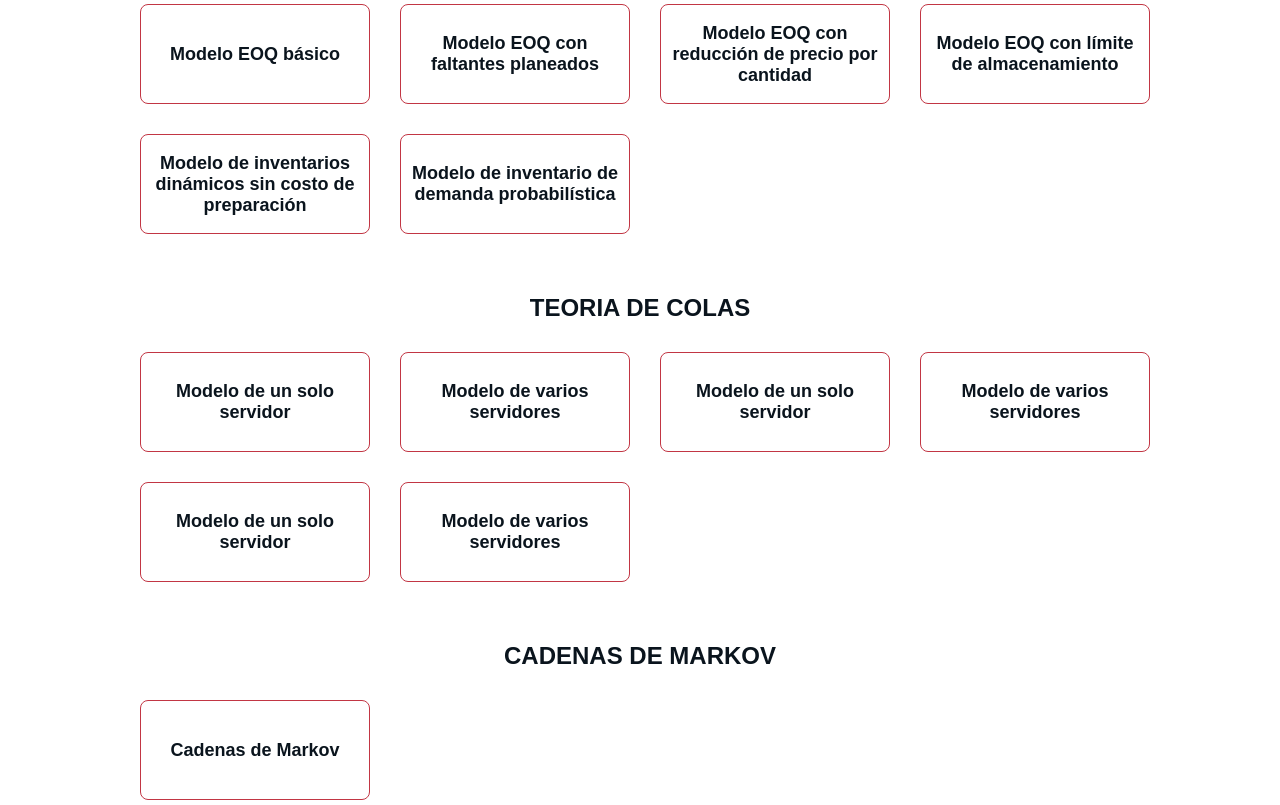
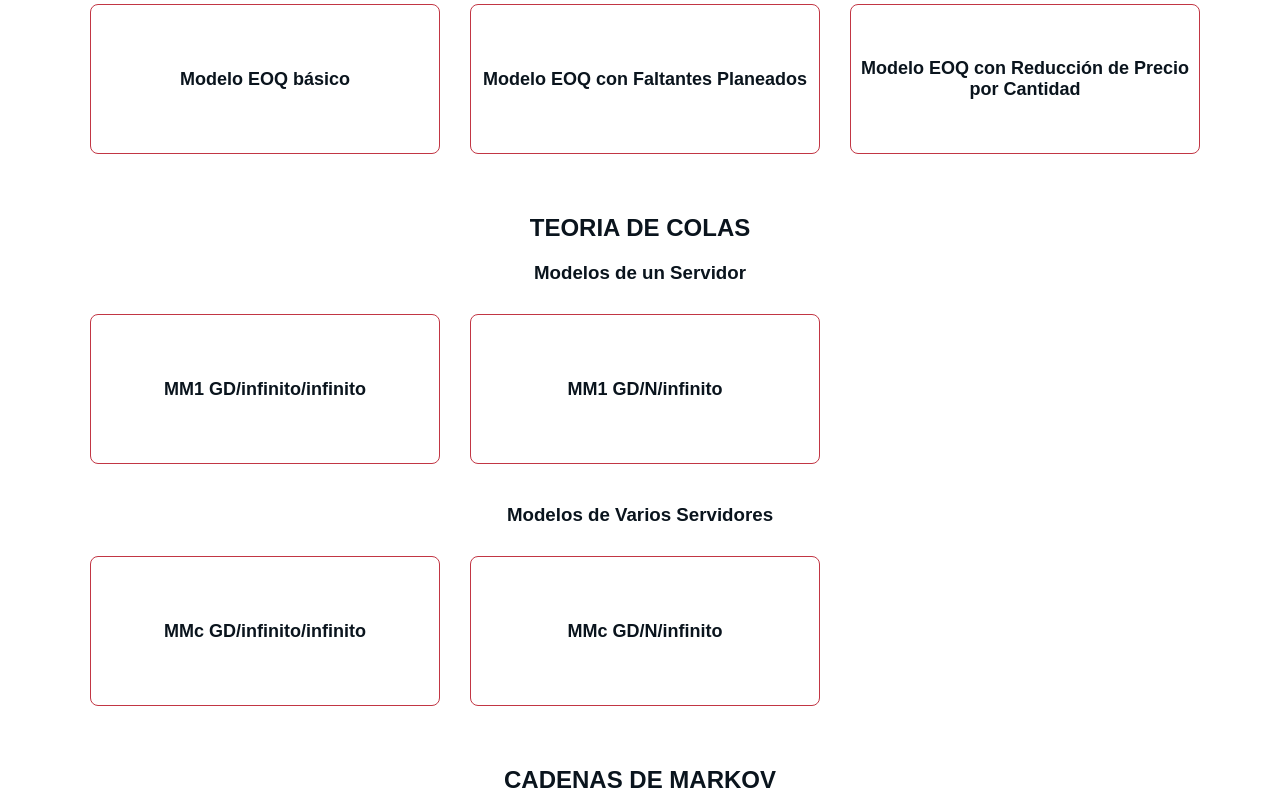
Before and after one commit to pedroanze/project-operativa, a plain HTML site: page index.html in a window 1280 px wide. Shown: the part 615-1420 px from the top of the page. Drawn offline with Linux system fonts and the light colour scheme.

Commit message:
coreccion del home

```diff
--- a/css/index.css
+++ b/css/index.css
@@ -18,6 +18,7 @@
 body {
     margin: 0;
     font-family: 'Arenas movedizas', sans-serif;
+
 }
 
 
@@ -122,9 +123,17 @@ nav{
     text-align: center;
     color: var(--black);
 }
+
+.texto-modelo-secundary{
+    margin-top: 20px;
+    margin-bottom: 20px;
+    text-align: center;
+    color: var(--black);
+}
+
  .cards-conteiner {
     display: grid;
-    grid-template-columns: repeat(auto-fill,260px);
+    grid-template-columns: repeat(auto-fill,380px);
     place-content: center;
 }
 
@@ -137,8 +146,8 @@ nav{
     margin-top: 12px;
     font-weight:bolder;
     font-size: var(--lg);
-    width: 230px;
-    height: 100px;
+    width: 350px;
+    height: 150px;
     background-color: var(--white);
     border: none;
     border: 1px solid var(--red);
@@ -151,8 +160,8 @@ nav{
 }
 
 .bottom-info:hover{
-    width: 231px;
-    height: 101px;
+    width: 352px;
+    height: 151px;
     border: 3px solid var(--red);
     font-size: 19px;
     background-color:#f8f8f8 ;
--- a/index.html
+++ b/index.html
@@ -16,8 +16,6 @@
                 <a href="./index.html">
                     <img src="/image/logo.png" alt="logo" class ="logo">
                 </a>
-
-
         </div>
         <div class="navbar-right">
             <ul>
@@ -39,8 +37,6 @@
 
                 <h1> 2HARRIS</h1>
             </div>
-
-            <p > la mejor calculadora para teoria de inventarios</p>
         </div>
 
 
@@ -54,24 +50,27 @@
         <h1 class="texto-modelo">TEORIA DE INVENTARIOS</h1>
         <div class="cards-conteiner">
             <a href="/html/teoria-inventarios/eoq-basico.html" class="bottom-info">Modelo EOQ básico</a>
-            <a href="/html/teoria-inventarios/eoq-faltantes.html" class="bottom-info">Modelo EOQ con faltantes planeados</a>
-            <a href="/html/teoria-inventarios/eoq-reducccion.html" class="bottom-info">Modelo EOQ con reducción de precio por cantidad</a>
-            <a href="/html/teoria-inventarios/eoq-limite.html" class="bottom-info">Modelo EOQ con límite de almacenamiento</a>
-            <a href="/html/teoria-inventarios/modelo-dinamico-sin-costo.html" class="bottom-info">Modelo de inventarios dinámicos sin costo de preparación</a>
-            <a href="/html/teoria-inventarios/modelo-demanda-prob.html" class="bottom-info">Modelo de inventario de demanda probabilística</a>
+            <a href="/html/teoria-inventarios/eoq-faltantes.html" class="bottom-info">Modelo EOQ con Faltantes Planeados</a>
+            <a href="/html/teoria-inventarios/eoq-reducccion.html" class="bottom-info">Modelo EOQ con Reducción de Precio por Cantidad</a>
 
 
         </div>
 
         <h1 class="texto-modelo">TEORIA DE COLAS</h1>
+        <h3 class="texto-modelo-secundary">
+            Modelos de un Servidor
+        </h3>
         <div class="cards-conteiner">
-            <a href="/html/teoria-colas/modelo-solo-servidor.html" class="bottom-info">Modelo de un solo servidor</a>
-            <a href="/html/teoria-colas/modelo-solo-servidor.html" class="bottom-info">Modelo de varios servidores</a>
-            <a href="/html/teoria-colas/modelo-solo-servidor.html" class="bottom-info">Modelo de un solo servidor</a>
-            <a href="/html/teoria-colas/modelo-solo-servidor.html" class="bottom-info">Modelo de varios servidores</a>
-            <a href="/html/teoria-colas/modelo-solo-servidor.html" class="bottom-info">Modelo de un solo servidor</a>
-            <a href="/html/teoria-colas/modelo-solo-servidor.html" class="bottom-info">Modelo de varios servidores</a>
+            <a href="/html/teoria-colas/modelo-solo-servidor.html" class="bottom-info">MM1 GD/infinito/infinito</a>
+            <a href="/html/teoria-colas/modelo-solo-servidor.html" class="bottom-info">MM1 GD/N/infinito</a>
+        </div>
+        <h3 class="texto-modelo-secundary">
+            Modelos de Varios Servidores
+        </h3>
 
+        <div class="cards-conteiner">
+            <a href="/html/teoria-colas/modelo-solo-servidor.html" class="bottom-info">MMc GD/infinito/infinito</a>
+            <a href="/html/teoria-colas/modelo-solo-servidor.html" class="bottom-info">MMc GD/N/infinito</a>
         </div>
 
         <h1 class="texto-modelo">CADENAS DE MARKOV</h1>
```
Also changed, not shown: css/style-teoria-de-colas/eoq-reduccion.css (line endings or trailing spaces).
